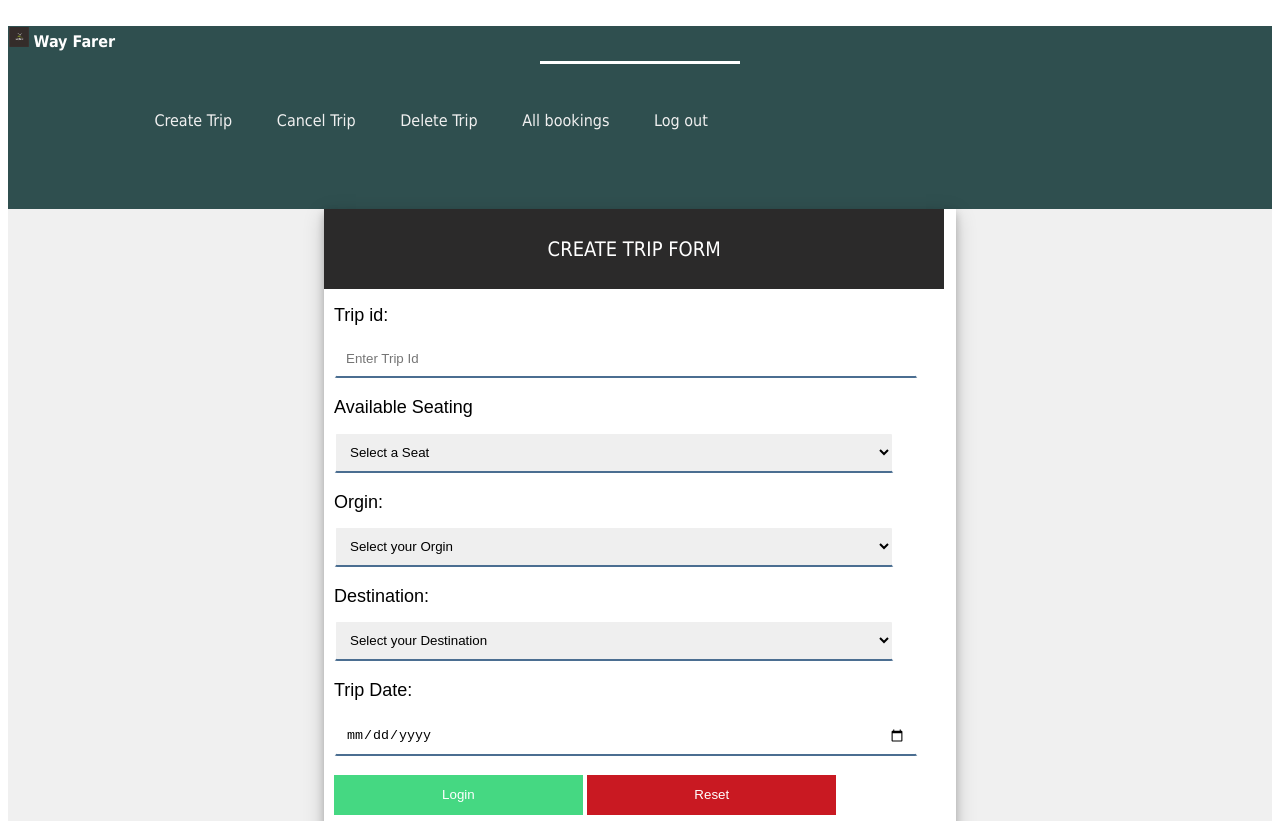
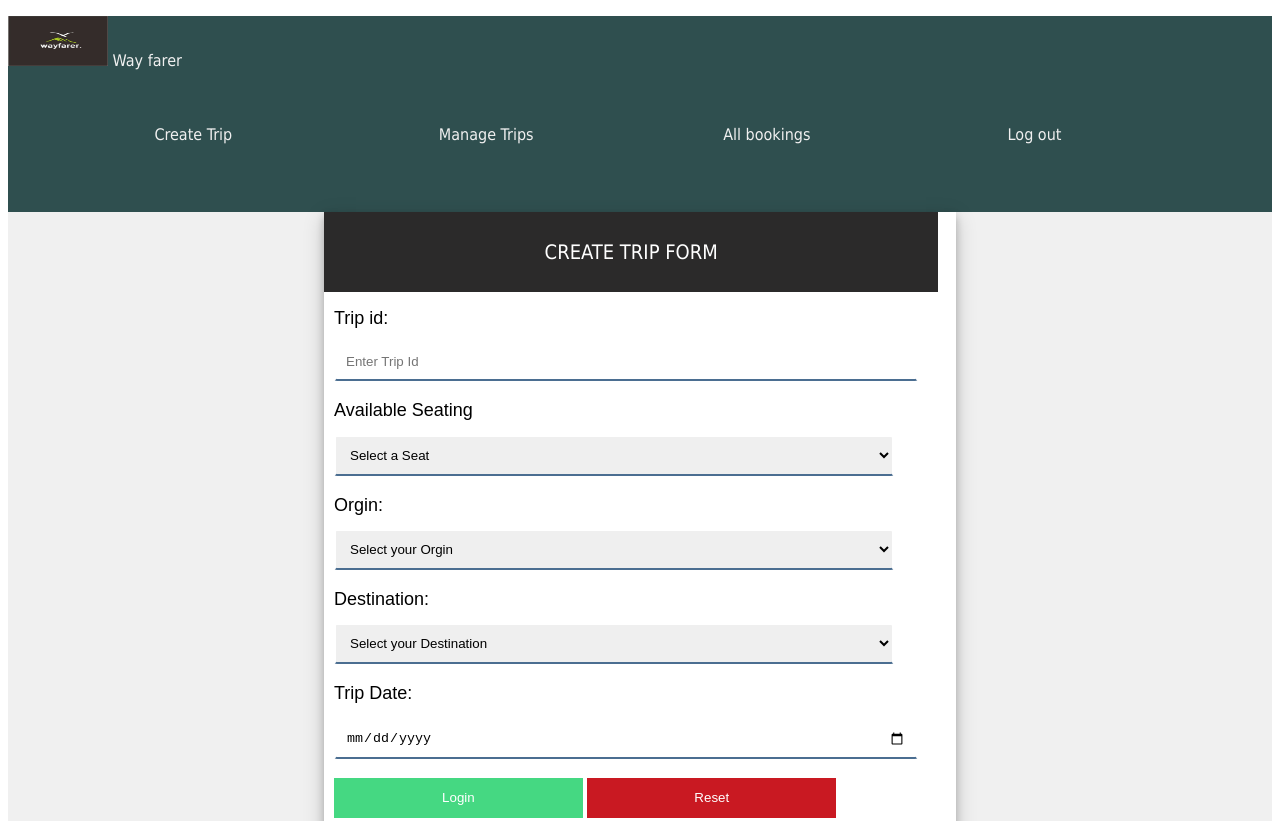
Before and after one commit to ndamukunda139/way-farer, a plain HTML site: page UI/create_trip.html in a window 1280 px wide. Shown: the top 821 px of the page. Drawn offline with Linux system fonts and the light colour scheme.

Commit message:
feature[#167288811]

```diff
--- a/UI/create_trip.html
+++ b/UI/create_trip.html
@@ -1,35 +1,21 @@
 
 <!DOCTYPE html>
 <link rel="stylesheet" type="text/css" href="css/style.css">
-<link rel="stylesheet" type="text/css" href="css/menus.css">
-<link rel="stylesheet" type="text/css" href="css/login.css">
 <html>
 <head>
-	<br>
 <div class="all">
 <div class="title">
-<table>
-		<tr>
-			<TD valign="bottom" align="left">  <img src="img/logo2.jpg" height="100" width="100">
-				<b style=" color: white;  "> Way Farer </b>
-				</TD>
-			</tr>
-			<tr>
-			<td align="center">  <hr  style="width: 200px; height: 3px; background: white; border:none; "></td>
-		</tr>
-
-
-</table>
-<br><br>
+<p id="logo"><span><img src="img/logo2.jpg" alt="Way farer logo">
+</span>Way farer</p>
+<br>
 
 <div class="menus">
-<center>
                 <a href="create_trip.html">Create Trip</a>
-    <a href="cancel_trip.html">Cancel Trip</a>
-    <a href="#">Delete Trip</a>
-    <a href="#">All bookings</a>
+                <a href="manageTrip.html">Manage Trips</a>
+                <a href="all_bookings.html">All bookings</a>
                 <a href="index.html">Log out</a>
-</center>
+                <!-- <input type="text" name="" id="searchfield" placeholder="Search " >
+                <input type="submit" name="" value="search" id="searchbtn"> -->
 </div>
 
 
@@ -39,7 +25,7 @@
 <div   class="container">
         <div id="form_title"><P>CREATE TRIP FORM</P></div>
         <div id="body">
-        <form action="" name="myForm"  class="forms">
+        <form action="" name="myForm"  class="forms" onsubmit="return(validate())";>
         <label>Trip id:</label>
         <input type="text" name="tripid" autocomplete="none" placeholder="Enter Trip Id"><br><br>
         <label>Available Seating</label>
@@ -83,11 +69,11 @@
 
 
 
-<hr  style="width: 100%; height: 3px; background: white; border:none; ">
+<hr >
 <div class="footer">
 		<div class="menus">
               <a href="index.html">Home</a>
-              <a href="#">About</a>
+              <a href="about.html">About</a>
               <a href="index.html">Contact</a>
               <a href="trips.html">All Trips</a>
 
@@ -99,23 +85,14 @@
                 <img src="img/linkedin-logo.png" id="icons">
                 <img src="img/twitter.png" id="icons">
                 <img src="img/youtube.png" id="icons">
-
              </div>
 
 </div>
-<hr  style="width: 100%; height: 3px; background: white; border:none; ">
+<hr>
 
 	</div><!--Close of content-->
 </div><!--tilte closed-->
 </div> <!--All div closed-->
 
 </body>
-</div>
 </html>
-<br>
-
-
-</body>
-</div>
-</html>
-<br>
```
Lines whose indentation alone changed are shown as unchanged.
